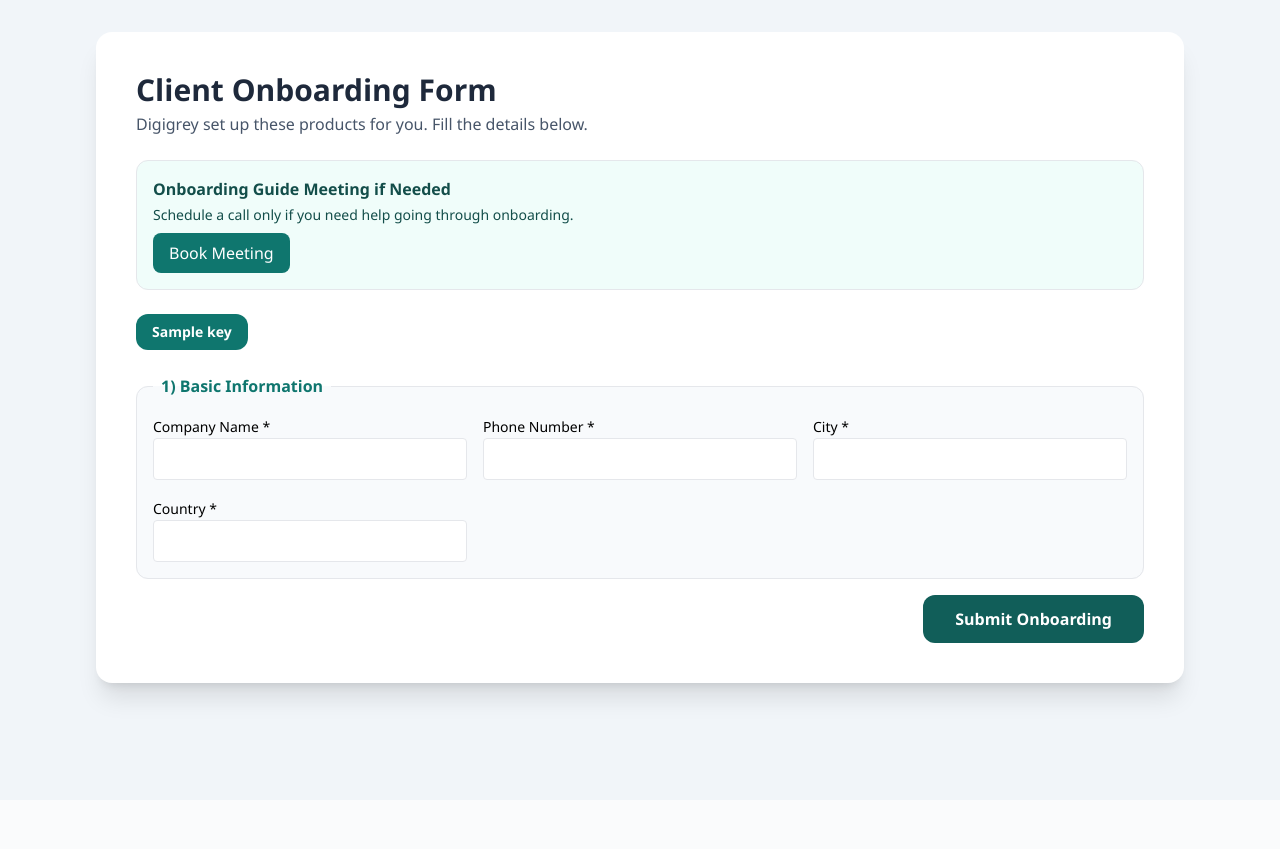
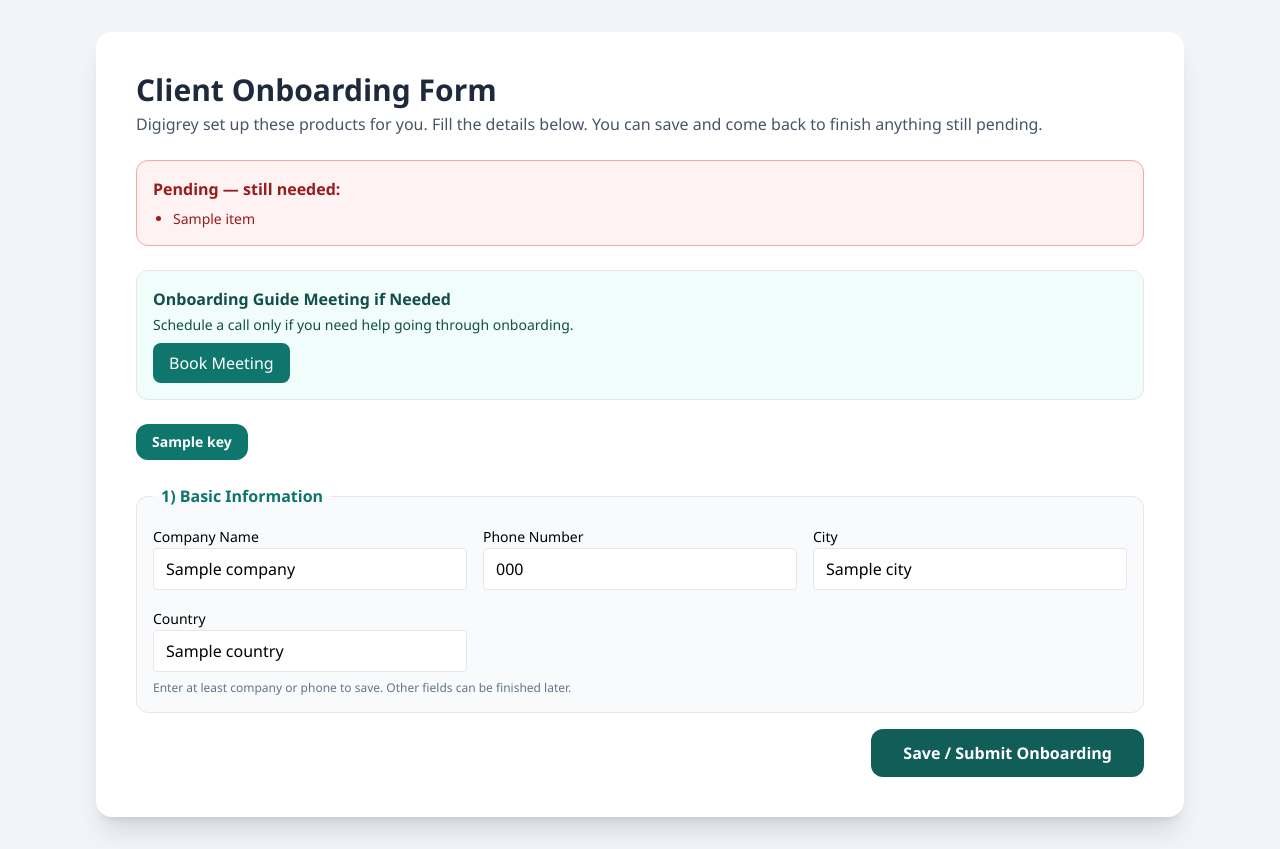
Before and after one commit to digigreyai-bot/onbaording.html, a FastAPI app: template templates/client_form.html in a window 1280 px wide. Before the commit the page ends 710 px from the top, so only its background shows below. Run offline with FastAPI, Linux system fonts and the light colour scheme; the template is opened without the code that fills it: most values are stand-ins (such as "Sample title", 1, 10 or a date in 2020); some libraries are stand-ins or nearby versions.

Commit message:
Allow partial onboarding saves with pending checklist alerts.
Clients can submit incomplete forms without losing uploads; invites stay editable until fully submitted.

```diff
--- a/app.py
+++ b/app.py
@@ -85,6 +85,110 @@ def client_connect_context(invite: dict) -> dict:
         "connect_url_vtour": vtour,
         "connect_url_smartgrid": smart,
         "show_social": bool(avatar or vtour or smart),
+    }
+
+
+def display_filename(stored: str) -> str:
+    """Strip field prefix from stored upload names for UI."""
+    name = Path(stored or "").name
+    for field in FILE_FIELDS:
+        prefix = f"{field}__"
+        if name.startswith(prefix):
+            return name[len(prefix) :]
+    return name
+
+
+def compute_pending(
+    products: list,
+    company: str,
+    phone: str,
+    city: str,
+    country: str,
+    payload: dict,
+    files: dict,
+    extra_notes: Optional[List[str]] = None,
+) -> List[str]:
+    """Checklist of missing required items for selected products."""
+    pending: List[str] = []
+    if not (company or "").strip():
+        pending.append("Company name")
+    if not (phone or "").strip():
+        pending.append("Phone number")
+    if not (city or "").strip():
+        pending.append("City")
+    if not (country or "").strip():
+        pending.append("Country")
+
+    payload = payload or {}
+    files = files or {}
+
+    if "avatar-studio" in products:
+        if not files.get("avatar__video"):
+            pending.append("Avatar video")
+        if not files.get("avatar__voice_sample"):
+            pending.append("Voice sample")
+
+    if "market-pulse" in products:
+        if not str(payload.get("marketpulse__email") or "").strip():
+            pending.append("Market Pulse sender email")
+        if not str(payload.get("marketpulse__app_password") or "").strip():
+            pending.append("Market Pulse app password")
+
+    if "smart-grid" in products:
+        if not files.get("smartgrid__logo") and not str(payload.get("smartgrid__tagline") or "").strip():
+            # soft: logo OR tagline/sources optional — only flag empty sources+logo as mild?
+            pass  # Smart Grid has no hard required beyond basics
+
+    if "lead-flow-call" in products:
+        has_projects = bool(str(payload.get("leadflow__projects") or "").strip())
+        has_file = bool(files.get("leadflow__projects_file"))
+        if not has_projects and not has_file:
+            pending.append("LeadFlow projects")
+
+    if "call-pilot" in products:
+        has_projects = bool(str(payload.get("callpilot__projects") or "").strip())
+        has_file = bool(files.get("callpilot__projects_file"))
+        if not has_projects and not has_file:
+            pending.append("Call Pilot projects")
+
+    if extra_notes:
+        for note in extra_notes:
+            if note and note not in pending:
+                pending.append(note)
+    return pending
+
+
+def form_context(
+    request: Request,
+    token: str,
+    invite: dict,
+    *,
+    error: Optional[str] = None,
+    pending: Optional[List[str]] = None,
+    submission: Optional[dict] = None,
+) -> dict:
+    products = invite.get("products") or []
+    submission = submission or db.get_submission_by_invite(invite["id"])
+    files = (submission or {}).get("files") or {}
+    payload = (submission or {}).get("payload") or {}
+    if pending is None:
+        pending = list((submission or {}).get("pending") or [])
+    uploaded = {k: display_filename(v) for k, v in files.items() if v}
+    return {
+        "request": request,
+        "token": token,
+        "products": products,
+        "product_labels": PRODUCT_LABELS,
+        **client_connect_context(invite),
+        "error": error,
+        "pending": pending,
+        "submission": submission,
+        "payload": payload,
+        "uploaded_files": uploaded,
+        "company": (submission or {}).get("company") or "",
+        "phone": (submission or {}).get("phone") or "",
+        "city": (submission or {}).get("city") or "",
+        "country": (submission or {}).get("country") or "",
     }
 
 
@@ -227,20 +331,12 @@ def client_form_get(request: Request, token: str):
     invite = db.get_invite_by_token(token)
     if not invite:
         return HTMLResponse("<h1>Invalid or expired link</h1>", status_code=404)
+    # Only fully submitted invites are locked; partial can resume.
     if invite["status"] == "submitted":
         return templates.TemplateResponse("already_submitted.html", {"request": request})
-    products = invite.get("products") or []
-    ctx = client_connect_context(invite)
     return templates.TemplateResponse(
         "client_form.html",
-        {
-            "request": request,
-            "token": token,
-            "products": products,
-            "product_labels": PRODUCT_LABELS,
-            **ctx,
-            "error": None,
-        },
+        form_context(request, token, invite),
     )
 
 
@@ -252,47 +348,62 @@ async def client_form_post(request: Request, token: str):
     if invite["status"] == "submitted":
         return templates.TemplateResponse("already_submitted.html", {"request": request})
 
-    form = await request.form()
     products = invite.get("products") or []
+    prior = db.get_submission_by_invite(invite["id"]) or {}
+    prior_files = dict(prior.get("files") or {})
+    prior_payload = dict(prior.get("payload") or {})
+    extra_notes: List[str] = []
+
+    try:
+        form = await request.form()
+    except Exception:
+        # Multipart parse failure (often oversized upload via proxy)
+        return templates.TemplateResponse(
+            "client_form.html",
+            form_context(
+                request,
+                token,
+                invite,
+                error="Upload failed (file may be too large). Try a smaller file, then submit again — progress is kept.",
+                pending=list(prior.get("pending") or [])
+                + (["Avatar video (upload failed — try smaller file)"] if "avatar-studio" in products else []),
+                submission=prior or None,
+            ),
+            status_code=413,
+        )
 
     company = str(form.get("common__company") or "").strip()
     phone = str(form.get("common__phone") or "").strip()
     city = str(form.get("common__city") or "").strip()
     country = str(form.get("common__country") or "").strip()
 
-    def render_error(msg: str):
-        ctx = client_connect_context(invite)
+    def render_form(msg: str, pending: Optional[List[str]] = None, status: int = 400):
         return templates.TemplateResponse(
             "client_form.html",
-            {
-                "request": request,
-                "token": token,
-                "products": products,
-                "product_labels": PRODUCT_LABELS,
-                **ctx,
-                "error": msg,
-            },
-            status_code=400,
+            form_context(
+                request,
+                token,
+                invite,
+                error=msg,
+                pending=pending,
+                submission={
+                    **(prior or {}),
+                    "company": company or (prior or {}).get("company") or "",
+                    "phone": phone or (prior or {}).get("phone") or "",
+                    "city": city or (prior or {}).get("city") or "",
+                    "country": country or (prior or {}).get("country") or "",
+                    "payload": prior_payload,
+                    "files": prior_files,
+                },
+            ),
+            status_code=status,
         )
 
-    if not all([company, phone, city, country]):
-        return render_error("Please fill all basic information fields.")
+    # Soft-require at least company OR phone so empty spam is avoided.
+    if not company and not phone:
+        return render_form("Please enter at least a company name or phone number before saving.")
 
-    if "market-pulse" in products:
-        if not str(form.get("marketpulse__email") or "").strip():
-            return render_error("Market Pulse sender email is required.")
-        if not str(form.get("marketpulse__app_password") or "").strip():
-            return render_error("Market Pulse app password is required.")
-
-    if "avatar-studio" in products:
-        av = form.get("avatar__video")
-        vs = form.get("avatar__voice_sample")
-        if not isinstance(av, UploadFile) or not av.filename:
-            return render_error("Avatar video is required.")
-        if not isinstance(vs, UploadFile) or not vs.filename:
-            return render_error("Voice sample is required.")
-
-    payload = {}
+    payload = dict(prior_payload)
     for key in form.keys():
         if key in FILE_FIELDS or key.startswith("common__"):
             continue
@@ -300,23 +411,57 @@ async def client_form_post(request: Request, token: str):
             val = form.get(key)
             if isinstance(val, UploadFile):
                 continue
-            payload[key] = str(val or "")
+            # Keep previous secret if user left password blank on resume
+            new_val = str(val or "")
+            if key == "marketpulse__app_password" and not new_val.strip():
+                continue
+            payload[key] = new_val
 
     upload_root = db.upload_dir_for_invite(invite["id"])
-    saved_files = {}
+    saved_files: dict = {}
     for field in FILE_FIELDS:
         item = form.get(field)
         if not isinstance(item, UploadFile) or not item.filename:
             continue
-        fname = f"{field}__{safe_filename(item.filename)}"
-        dest = upload_root / fname
-        content = await item.read()
-        dest.write_bytes(content)
-        saved_files[field] = fname
+        try:
+            fname = f"{field}__{safe_filename(item.filename)}"
+            dest = upload_root / fname
+            content = await item.read()
+            if not content:
+                continue
+            dest.write_bytes(content)
+            saved_files[field] = fname
+        except Exception:
+            if field == "avatar__video":
+                extra_notes.append("Avatar video (upload failed — try smaller file)")
+            elif field == "avatar__voice_sample":
+                extra_notes.append("Voice sample (upload failed — try again)")
+            else:
+                extra_notes.append(f"{field} (upload failed)")
 
-    try:
-        db.save_submission(invite["id"], company, phone, city, country, payload, saved_files)
-    except ValueError as e:
-        return render_error(str(e))
+    merged_files = {**prior_files, **saved_files}
+    pending = compute_pending(
+        products, company, phone, city, country, payload, merged_files, extra_notes
+    )
 
-    return templates.TemplateResponse("thank_you.html", {"request": request})
+    submission = db.save_submission(
+        invite["id"],
+        company,
+        phone,
+        city,
+        country,
+        payload,
+        saved_files,
+        pending=pending,
+    )
+
+    return templates.TemplateResponse(
+        "thank_you.html",
+        {
+            "request": request,
+            "pending": pending,
+            "is_partial": bool(pending),
+            "token": token,
+            "form_url": client_form_url(request, token),
+        },
+    )
--- a/templates/admin_home.html
+++ b/templates/admin_home.html
@@ -83,6 +83,11 @@
               <td class="p-2">
                 {% if inv.status == "submitted" %}
                 <span class="text-emerald-700 font-semibold">submitted</span>
+                {% elif inv.status == "partial" %}
+                <span class="text-red-700 font-semibold">partial</span>
+                {% if inv.submission_pending %}
+                <span class="block text-xs text-red-600 mt-0.5">{{ inv.submission_pending | join(", ") }}</span>
+                {% endif %}
                 {% else %}
                 <span class="text-amber-700 font-semibold">pending</span>
                 {% endif %}
--- a/templates/client_form.html
+++ b/templates/client_form.html
@@ -4,7 +4,18 @@
 <div class="max-w-6xl mx-auto p-4 md:p-8">
   <div class="bg-white rounded-2xl shadow-xl p-6 md:p-10">
     <h1 class="text-3xl font-bold text-slate-800">Client Onboarding Form</h1>
-    <p class="text-slate-600 mt-1">Digigrey set up these products for you. Fill the details below.</p>
+    <p class="text-slate-600 mt-1">Digigrey set up these products for you. Fill the details below. You can save and come back to finish anything still pending.</p>
+
+    {% if pending %}
+    <div class="mt-6 mb-4 p-4 rounded-xl border border-red-300 bg-red-50 text-red-800">
+      <p class="font-bold">Pending — still needed:</p>
+      <ul class="list-disc ml-5 mt-2 text-sm space-y-1">
+        {% for item in pending %}
+        <li>{{ item }}</li>
+        {% endfor %}
+      </ul>
+    </div>
+    {% endif %}
 
     <div class="p-4 rounded-xl border bg-teal-50 mt-6 mb-6">
       <h3 class="font-bold text-teal-900">Onboarding Guide Meeting if Needed</h3>
@@ -26,11 +37,12 @@
       <fieldset class="p-4 rounded-xl border bg-slate-50">
         <legend class="font-semibold text-teal-700 px-2">1) Basic Information</legend>
         <div class="grid grid-cols-1 md:grid-cols-3 gap-4">
-          <div><label class="text-sm font-medium">Company Name *</label><input required name="common__company" class="w-full border rounded px-3 py-2" /></div>
-          <div><label class="text-sm font-medium">Phone Number *</label><input required type="tel" name="common__phone" class="w-full border rounded px-3 py-2" /></div>
-          <div><label class="text-sm font-medium">City *</label><input required name="common__city" class="w-full border rounded px-3 py-2" /></div>
-          <div><label class="text-sm font-medium">Country *</label><input required name="common__country" class="w-full border rounded px-3 py-2" /></div>
+          <div><label class="text-sm font-medium">Company Name</label><input name="common__company" value="{{ company }}" class="w-full border rounded px-3 py-2" /></div>
+          <div><label class="text-sm font-medium">Phone Number</label><input type="tel" name="common__phone" value="{{ phone }}" class="w-full border rounded px-3 py-2" /></div>
+          <div><label class="text-sm font-medium">City</label><input name="common__city" value="{{ city }}" class="w-full border rounded px-3 py-2" /></div>
+          <div><label class="text-sm font-medium">Country</label><input name="common__country" value="{{ country }}" class="w-full border rounded px-3 py-2" /></div>
         </div>
+        <p class="text-xs text-slate-500 mt-2">Enter at least company or phone to save. Other fields can be finished later.</p>
       </fieldset>
 
       {% if show_social %}
@@ -86,14 +98,20 @@
         <p class="text-sm text-slate-600 mb-2">Flow: news/script → client approve → avatar reel (9:16) → posting.</p>
         <div class="grid grid-cols-1 md:grid-cols-2 gap-4">
           <div>
-            <label class="text-sm font-medium">Avatar Video *</label>
-            <input required type="file" name="avatar__video" accept="video/*,.mp4,.mov,.webm,.mkv" class="w-full border rounded px-3 py-2" />
-            <p class="text-xs text-slate-500 mt-1">Clear face video (MP4/MOV), ~10–30 seconds.</p>
+            <label class="text-sm font-medium">Avatar Video</label>
+            {% if uploaded_files.get("avatar__video") %}
+            <p class="text-xs text-emerald-700 mb-1">Already uploaded: {{ uploaded_files.get("avatar__video") }}</p>
+            {% endif %}
+            <input type="file" name="avatar__video" accept="video/*,.mp4,.mov,.webm,.mkv" class="w-full border rounded px-3 py-2" />
+            <p class="text-xs text-slate-500 mt-1">Clear face video (MP4/MOV), ~10–30 seconds. Re-upload only if replacing.</p>
           </div>
           <div>
-            <label class="text-sm font-medium">Voice Sample *</label>
-            <input required type="file" name="avatar__voice_sample" accept="audio/*,.mp3,.wav,.m4a,.ogg" class="w-full border rounded px-3 py-2" />
-            <p class="text-xs text-slate-500 mt-1">Clear voice recording, ~30–60 seconds.</p>
+            <label class="text-sm font-medium">Voice Sample</label>
+            {% if uploaded_files.get("avatar__voice_sample") %}
+            <p class="text-xs text-emerald-700 mb-1">Already uploaded: {{ uploaded_files.get("avatar__voice_sample") }}</p>
+            {% endif %}
+            <input type="file" name="avatar__voice_sample" accept="audio/*,.mp3,.wav,.m4a,.ogg" class="w-full border rounded px-3 py-2" />
+            <p class="text-xs text-slate-500 mt-1">Clear voice recording, ~30–60 seconds. Re-upload only if replacing.</p>
           </div>
         </div>
       </fieldset>
@@ -103,9 +121,15 @@
       <fieldset class="p-4 rounded-xl border bg-white">
         <legend class="font-semibold text-slate-800 px-2">Smart Grid</legend>
         <div class="grid grid-cols-1 md:grid-cols-2 gap-4">
-          <div><label class="text-sm font-medium">Business Logo / Visiting Card</label><input type="file" name="smartgrid__logo" class="w-full border rounded px-3 py-2" /></div>
-          <div><label class="text-sm font-medium">Brand tagline (optional)</label><input name="smartgrid__tagline" class="w-full border rounded px-3 py-2" /></div>
-          <div class="md:col-span-2"><label class="text-sm font-medium">Content sources</label><textarea name="smartgrid__sources" rows="2" class="w-full border rounded px-3 py-2"></textarea></div>
+          <div>
+            <label class="text-sm font-medium">Business Logo / Visiting Card</label>
+            {% if uploaded_files.get("smartgrid__logo") %}
+            <p class="text-xs text-emerald-700 mb-1">Already uploaded: {{ uploaded_files.get("smartgrid__logo") }}</p>
+            {% endif %}
+            <input type="file" name="smartgrid__logo" class="w-full border rounded px-3 py-2" />
+          </div>
+          <div><label class="text-sm font-medium">Brand tagline (optional)</label><input name="smartgrid__tagline" value="{{ payload.get('smartgrid__tagline', '') }}" class="w-full border rounded px-3 py-2" /></div>
+          <div class="md:col-span-2"><label class="text-sm font-medium">Content sources</label><textarea name="smartgrid__sources" rows="2" class="w-full border rounded px-3 py-2">{{ payload.get('smartgrid__sources', '') }}</textarea></div>
         </div>
       </fieldset>
       {% endif %}
@@ -114,12 +138,15 @@
       <fieldset class="p-4 rounded-xl border bg-white">
         <legend class="font-semibold text-slate-800 px-2">LeadFlow</legend>
         <label class="text-sm font-medium">Current projects (paste in simple bullets)</label>
-        <textarea name="leadflow__projects" rows="4" class="w-full border rounded px-3 py-2 mb-3"></textarea>
+        <textarea name="leadflow__projects" rows="4" class="w-full border rounded px-3 py-2 mb-3">{{ payload.get('leadflow__projects', '') }}</textarea>
         <label class="text-sm font-medium">Or upload project details file (PDF/DOC/XLS)</label>
+        {% if uploaded_files.get("leadflow__projects_file") %}
+        <p class="text-xs text-emerald-700 mb-1">Already uploaded: {{ uploaded_files.get("leadflow__projects_file") }}</p>
+        {% endif %}
         <input type="file" name="leadflow__projects_file" class="w-full border rounded px-3 py-2 mb-3" />
         <div class="grid grid-cols-1 md:grid-cols-2 gap-3">
-          <div><label class="text-sm font-medium">CRM Name (optional)</label><input name="leadflow__crm_name" class="w-full border rounded px-3 py-2" /></div>
-          <div><label class="text-sm font-medium">CRM API Key (optional)</label><input type="password" name="leadflow__api" class="w-full border rounded px-3 py-2" /></div>
+          <div><label class="text-sm font-medium">CRM Name (optional)</label><input name="leadflow__crm_name" value="{{ payload.get('leadflow__crm_name', '') }}" class="w-full border rounded px-3 py-2" /></div>
+          <div><label class="text-sm font-medium">CRM API Key (optional)</label><input type="password" name="leadflow__api" value="{{ payload.get('leadflow__api', '') }}" class="w-full border rounded px-3 py-2" /></div>
         </div>
       </fieldset>
       {% endif %}
@@ -128,8 +155,11 @@
       <fieldset class="p-4 rounded-xl border bg-white">
         <legend class="font-semibold text-slate-800 px-2">Call Pilot</legend>
         <label class="text-sm font-medium">Current projects</label>
-        <textarea name="callpilot__projects" rows="4" class="w-full border rounded px-3 py-2 mb-3"></textarea>
+        <textarea name="callpilot__projects" rows="4" class="w-full border rounded px-3 py-2 mb-3">{{ payload.get('callpilot__projects', '') }}</textarea>
         <label class="text-sm font-medium">Or upload project details file</label>
+        {% if uploaded_files.get("callpilot__projects_file") %}
+        <p class="text-xs text-emerald-700 mb-1">Already uploaded: {{ uploaded_files.get("callpilot__projects_file") }}</p>
+        {% endif %}
         <input type="file" name="callpilot__projects_file" class="w-full border rounded px-3 py-2 mb-3" />
       </fieldset>
       {% endif %}
@@ -138,20 +168,35 @@
       <fieldset class="p-4 rounded-xl border bg-white">
         <legend class="font-semibold text-slate-800 px-2">Market Pulse</legend>
         <div class="grid grid-cols-1 md:grid-cols-2 gap-4">
-          <div><label class="text-sm font-medium">Sender Email *</label><input required type="email" name="marketpulse__email" class="w-full border rounded px-3 py-2" /></div>
+          <div><label class="text-sm font-medium">Sender Email</label><input type="email" name="marketpulse__email" value="{{ payload.get('marketpulse__email', '') }}" class="w-full border rounded px-3 py-2" /></div>
           <div>
-            <label class="text-sm font-medium">Email App Password *</label>
-            <input required type="password" name="marketpulse__app_password" autocomplete="new-password" class="w-full border rounded px-3 py-2" placeholder="16-character app password" />
+            <label class="text-sm font-medium">Email App Password</label>
+            {% if payload.get('marketpulse__app_password') %}
+            <p class="text-xs text-emerald-700 mb-1">Already saved — leave blank to keep.</p>
+            {% endif %}
+            <input type="password" name="marketpulse__app_password" autocomplete="new-password" class="w-full border rounded px-3 py-2" placeholder="16-character app password" />
             <p class="text-xs text-slate-500 mt-1">Use an App Password (not your normal email password).</p>
           </div>
-          <div><label class="text-sm font-medium">Business Logo / Visiting Card</label><input type="file" name="marketpulse__logo" class="w-full border rounded px-3 py-2" /></div>
-          <div class="md:col-span-2"><label class="text-sm font-medium">Lead Database Spreadsheet (CSV/XLSX/XLS)</label><input type="file" name="marketpulse__leads" class="w-full border rounded px-3 py-2" /></div>
+          <div>
+            <label class="text-sm font-medium">Business Logo / Visiting Card</label>
+            {% if uploaded_files.get("marketpulse__logo") %}
+            <p class="text-xs text-emerald-700 mb-1">Already uploaded: {{ uploaded_files.get("marketpulse__logo") }}</p>
+            {% endif %}
+            <input type="file" name="marketpulse__logo" class="w-full border rounded px-3 py-2" />
+          </div>
+          <div class="md:col-span-2">
+            <label class="text-sm font-medium">Lead Database Spreadsheet (CSV/XLSX/XLS)</label>
+            {% if uploaded_files.get("marketpulse__leads") %}
+            <p class="text-xs text-emerald-700 mb-1">Already uploaded: {{ uploaded_files.get("marketpulse__leads") }}</p>
+            {% endif %}
+            <input type="file" name="marketpulse__leads" class="w-full border rounded px-3 py-2" />
+          </div>
         </div>
       </fieldset>
       {% endif %}
 
       <div class="flex justify-end">
-        <button class="px-8 py-3 rounded-xl bg-teal-800 text-white font-bold" type="submit">Submit Onboarding</button>
+        <button class="px-8 py-3 rounded-xl bg-teal-800 text-white font-bold" type="submit">Save / Submit Onboarding</button>
       </div>
     </form>
   </div>
```
Also changed, not shown: db.py (+100 -24 lines), templates/invite_detail.html (+31 -7 lines), templates/thank_you.html (+11 -0 lines).
